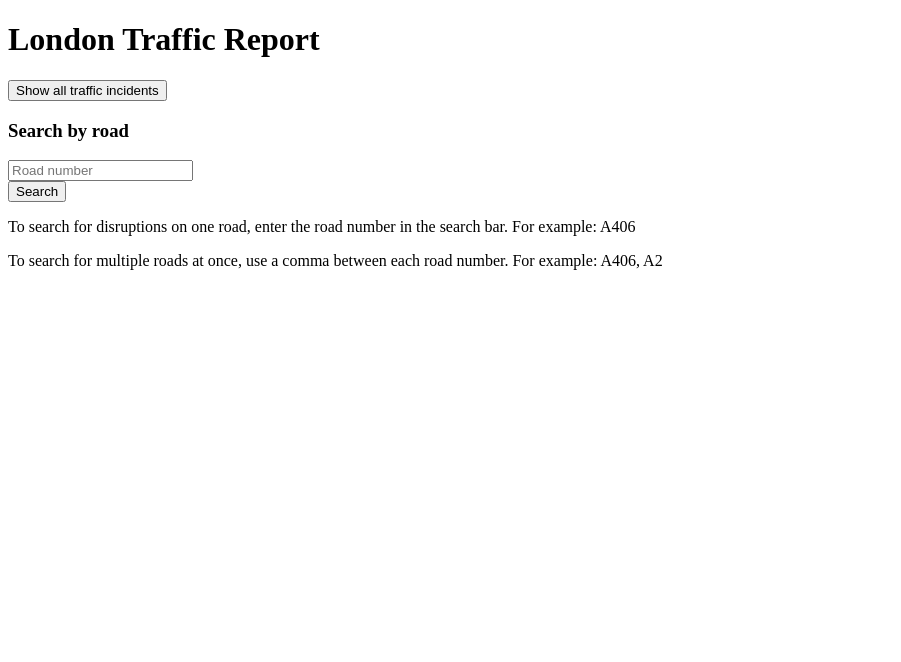
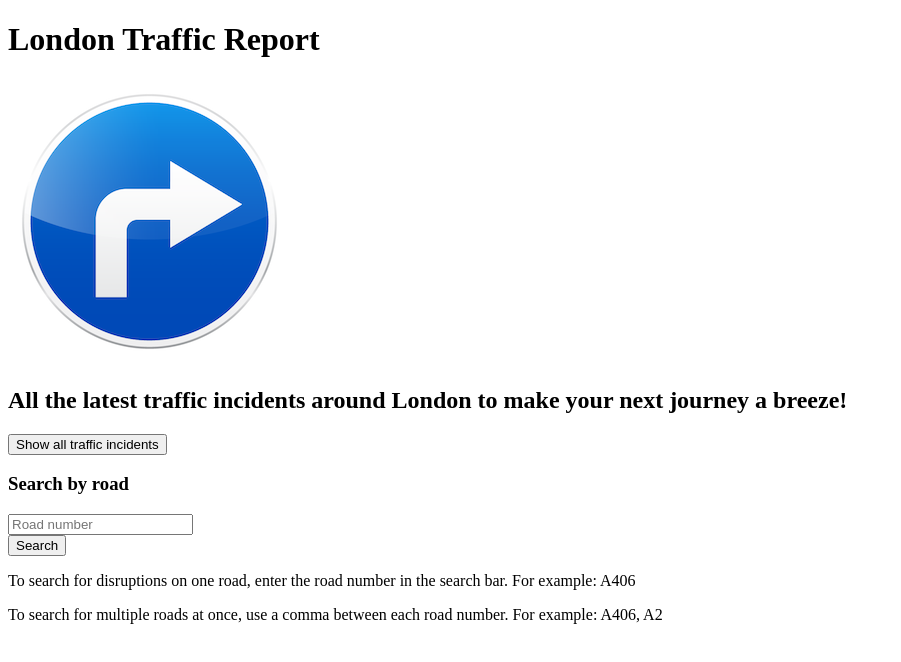
Before and after one commit to katherine-rock/london-transport-info, a React (Create React App) app: page / in a window 1280 px wide. Shown: the top 662 px of the page, without its empty margins (0-901 px from the left). Built offline with nearby package versions, Linux system fonts and the light colour scheme.

Commit message:
Add separate Header component

```diff
--- a/src/components/App/App.js
+++ b/src/components/App/App.js
@@ -3,21 +3,7 @@ import React from 'react'
 import DisruptionList from '../DisruptionList/DisruptionList';
 import SearchBar from '../SearchBar/SearchBar';
 import TFL from '../../utils/TFL'
-
-// const disruption = {
-//   location: "London bridge",
-//   severity: "major",
-//   category: "accident",
-//   subcategory: "bingle",
-//   comments: "Comments about the accident",
-//   currentUpdate: "Latest update on the incident",
-//   currentUpdateDateTime: "9:00am on 01-Sep-2021",
-//   status: "ongoing",
-// };
-
-// const disruptions = [
-//   disruption, disruption, disruption, disruption, disruption, disruption
-// ]
+import Header from '../Header/Header'
 
 class App extends React.Component {
   constructor(props) {
@@ -37,7 +23,7 @@ class App extends React.Component {
   render () {
     return (
         <div class="App">
-          <h1>London Traffic Report</h1>
+          <Header />
           <SearchBar searchTFL={this.searchTFL} />
           <DisruptionList disruptions={this.state.disruptions} />
         </div>
--- /dev/null
+++ b/src/components/Header/Header.js
@@ -0,0 +1,15 @@
+import header_icon from '../../images/header_icon.png';
+
+function Header() {
+    return (
+        <>
+            <div className="heading">
+                <h1>London Traffic Report</h1>
+                <img src={header_icon} alt="right turn street sign"/>
+            </div>
+            <h2>All the latest traffic incidents around London to make your next journey a breeze!</h2>
+        </>
+    )
+}
+
+export default Header;
```
Also changed, not shown: src/images/header_icon.png (added), src/utils/TFL.js (line endings or trailing spaces).
